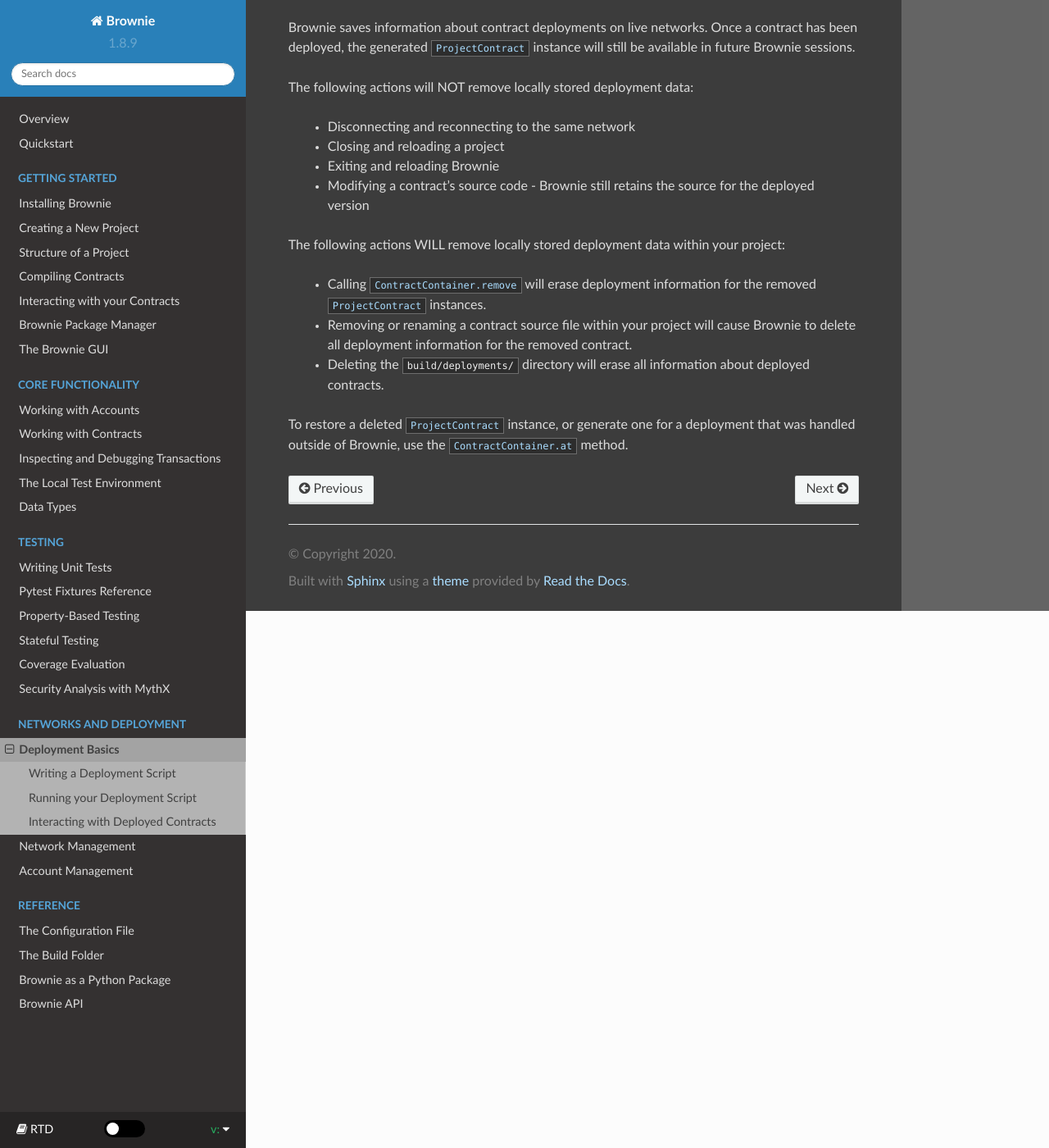
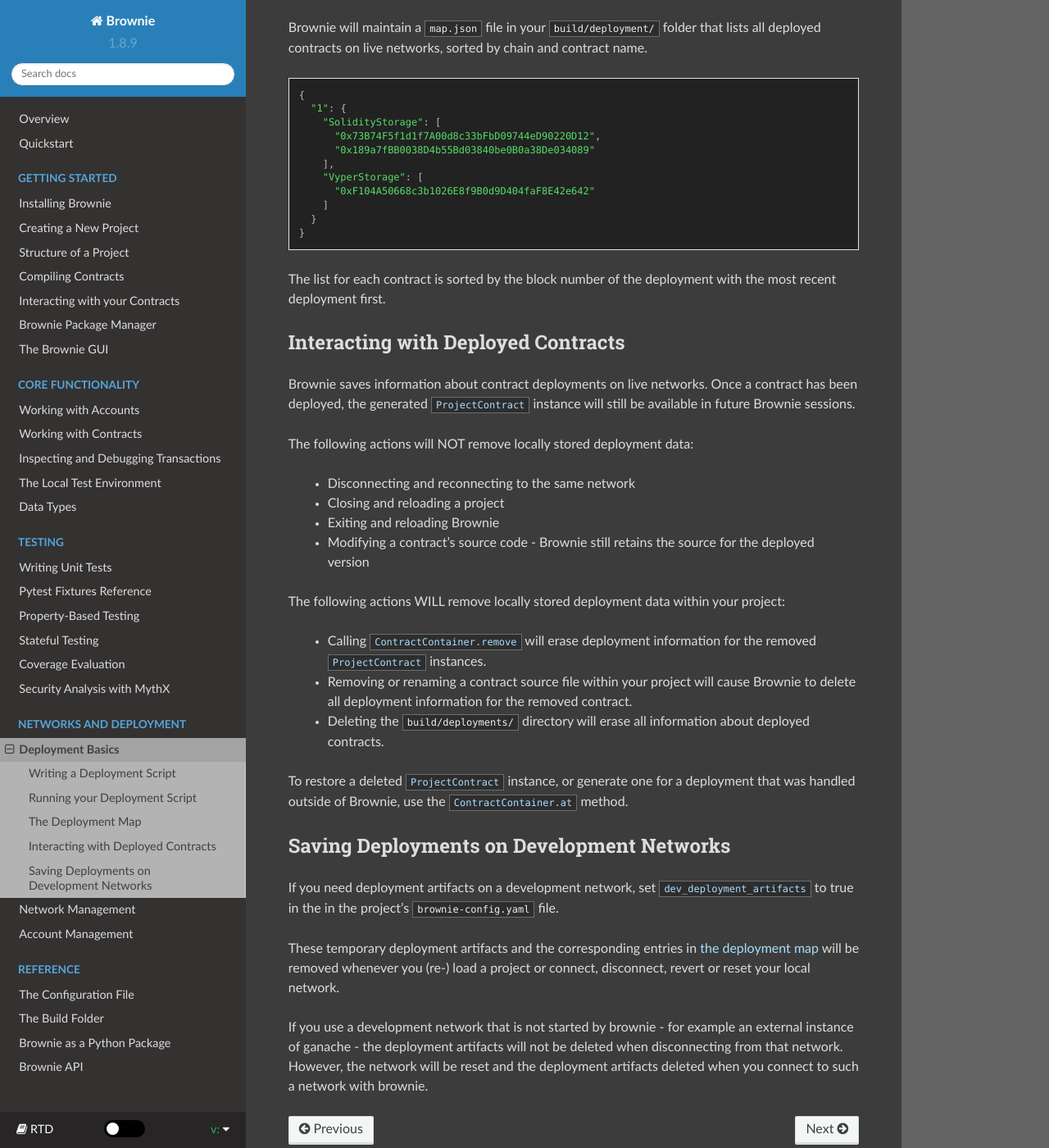
Before and after one commit to eth-brownie/brownie, a Sphinx documentation site: the page built from docs/deploy.rst, in a window 1280 px wide and 1400 px high, scrolled down 1399 px. Shown: the whole window at 82% size. Built offline with Sphinx 7.4.7 and the Read the Docs theme 2.0.0, drawn with Linux system fonts in a browser that asks for light colours.

Commit message:
docs: config and deployment (map)

```diff
--- a/docs/deploy.rst
+++ b/docs/deploy.rst
@@ -48,6 +48,27 @@
 
 .. _persistence:
 
+The Deployment Map
+==================
+
+Brownie will maintain a ``map.json`` file in your ``build/deployment/`` folder that lists all deployed contracts on live networks, sorted by chain and contract name.
+
+::
+
+    {
+      "1": {
+        "SolidityStorage": [
+          "0x73B74F5f1d1f7A00d8c33bFbD09744eD90220D12",
+          "0x189a7fBB0038D4b55Bd03840be0B0a38De034089"
+        ],
+        "VyperStorage": [
+          "0xF104A50668c3b1026E8f9B0d9D404faF8E42e642"
+        ]
+      }
+    }
+
+The list for each contract is sorted by the block number of the deployment with the most recent deployment first.
+
 Interacting with Deployed Contracts
 ===================================
 
@@ -67,3 +88,14 @@
     * Deleting the ``build/deployments/`` directory will erase all information about deployed contracts.
 
 To restore a deleted :func:`ProjectContract <brownie.network.contract.ProjectContract>` instance, or generate one for a deployment that was handled outside of Brownie, use the :func:`ContractContainer.at <ContractContainer.at>` method.
+
+
+Saving Deployments on Development Networks
+==========================================
+
+If you need deployment artifacts on a development network, set :attr:`dev_deployment_artifacts` to true in the in the project's ``brownie-config.yaml`` file.
+
+These temporary deployment artifacts and the corresponding entries in :ref:`the deployment map<persistence>`  will be removed whenever you (re-) load a project or connect, disconnect, revert or reset your local network.
+
+If you use a development network that is not started by brownie - for example an external instance of ganache - the deployment artifacts will not be deleted when disconnecting from that network.
+However, the network will be reset and the deployment artifacts deleted when you connect to such a network with brownie.
```
Also changed, not shown: docs/config.rst (+10 -0 lines).
